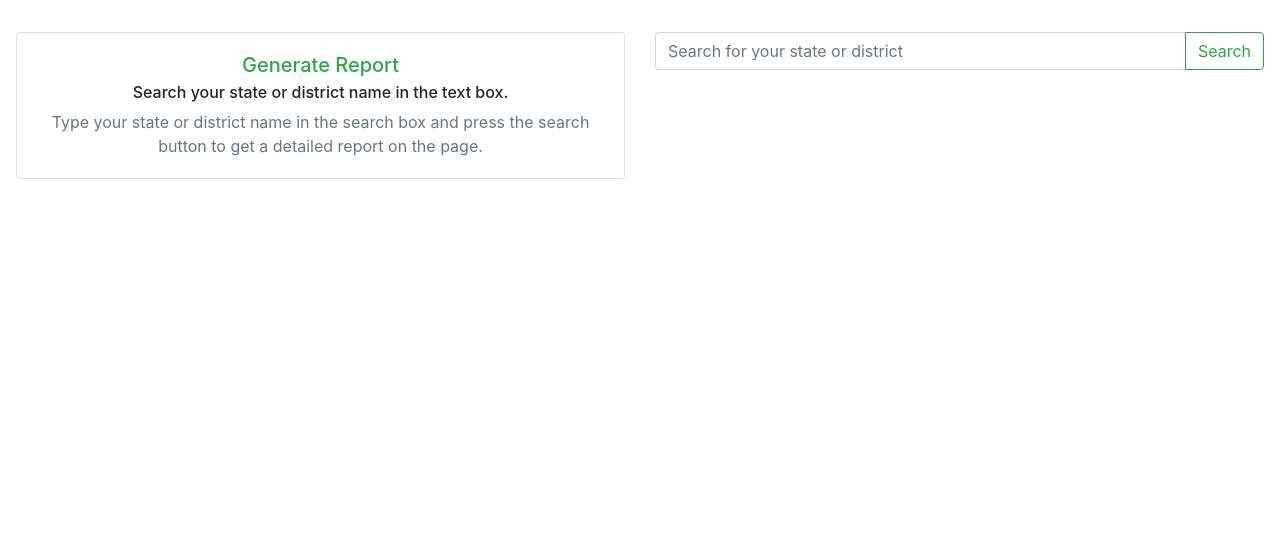
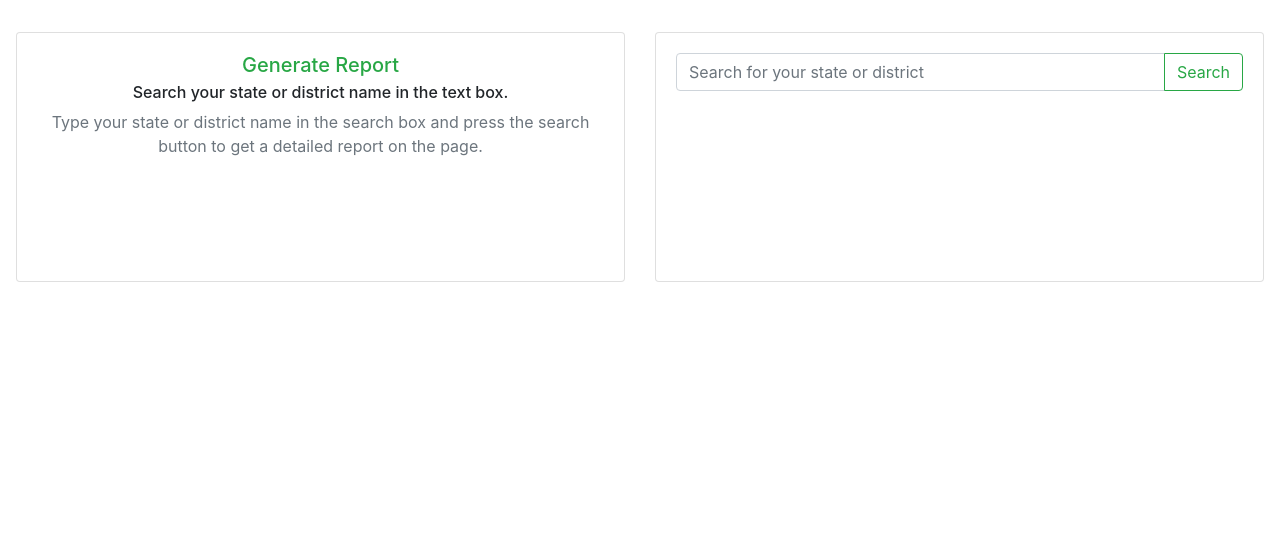
Before and after one commit to Swaraj-Deep/covid-19-tracker, a Flask app: page /report in a window 1280 px wide. Shown: the part 56-594 px from the top of the page. Run offline with Flask 2, Linux system fonts and the light colour scheme; some libraries are stand-ins or nearby versions.

Commit message:
Initial Commit

```diff
--- a/static/css/report.css
+++ b/static/css/report.css
@@ -2,8 +2,8 @@
     position: absolute;
     display: list-item;
     z-index: 99;
-    top: 100%;
-    width: 50%;
+    top: 120%;
+    width: 70%;
     height: 150px;
     left: 0;
     right: 0;
--- a/templates/index.html
+++ b/templates/index.html
@@ -8,8 +8,8 @@
   <!-- Bootstrap CSS -->
   <link rel="stylesheet" href="/static/css/bootstrap.min.css">
   <link rel="stylesheet" href="/static/css/style.css">
+  <link rel="shortcut icon" type="image/x-icon" href="/static/uploads/favicon.ico"/>
   <title> {{ the_title }} </title>
-  <!-- <link rel="stylesheet" type="text/css" href="static/styles/style.css" media="screen" /> -->
   {% block script %}
   <script>
     function check_link(element) {
--- a/templates/report.html
+++ b/templates/report.html
@@ -112,7 +112,7 @@
 <div class="container-fluid text-center px-3" id="ref_nav" hidden='true'>
     <div class="row">
         <div class="col-sm py-3">
-            <div class="card">
+            <div class="card" style="height: 250px;">
                 <div class="card-body">
                     <h5 class="card-title text-success">Generate Report</h5>
                     <h6 class="card-subtitle mb-2">Search your state or district name in the text box.</h6>
@@ -123,14 +123,20 @@
                 </div>
             </div>
         </div>
-        <div class="col-sm">
-            <div class="input-group py-3">
-                <input type="text" class="form-control" placeholder="Search for your state or district"
-                    aria-label="state or district name" aria-describedby="state_district_name" id="search">
-                <div class="input-group-append">
-                    <button class="btn btn-outline-success" type="button" id="state_district_name">Search</button>
+        <div class="col-sm py-3">
+            <div class="card" style="height: 250px;">
+                <div class="card-body">
+                    <div class="input-group ">
+                        <input type="text" class="form-control" placeholder="Search for your state or district"
+                            aria-label="state or district name" aria-describedby="state_district_name" id="search">
+                        <div class="input-group-append">
+                            <button class="btn btn-outline-success" type="button" id="state_district_name">Search</button>
+                        </div>
+                    </div>
+                    </p>
                 </div>
             </div>
+
         </div>
     </div>
     <div class="row px-3" hidden="true" id="show-elem">
```
